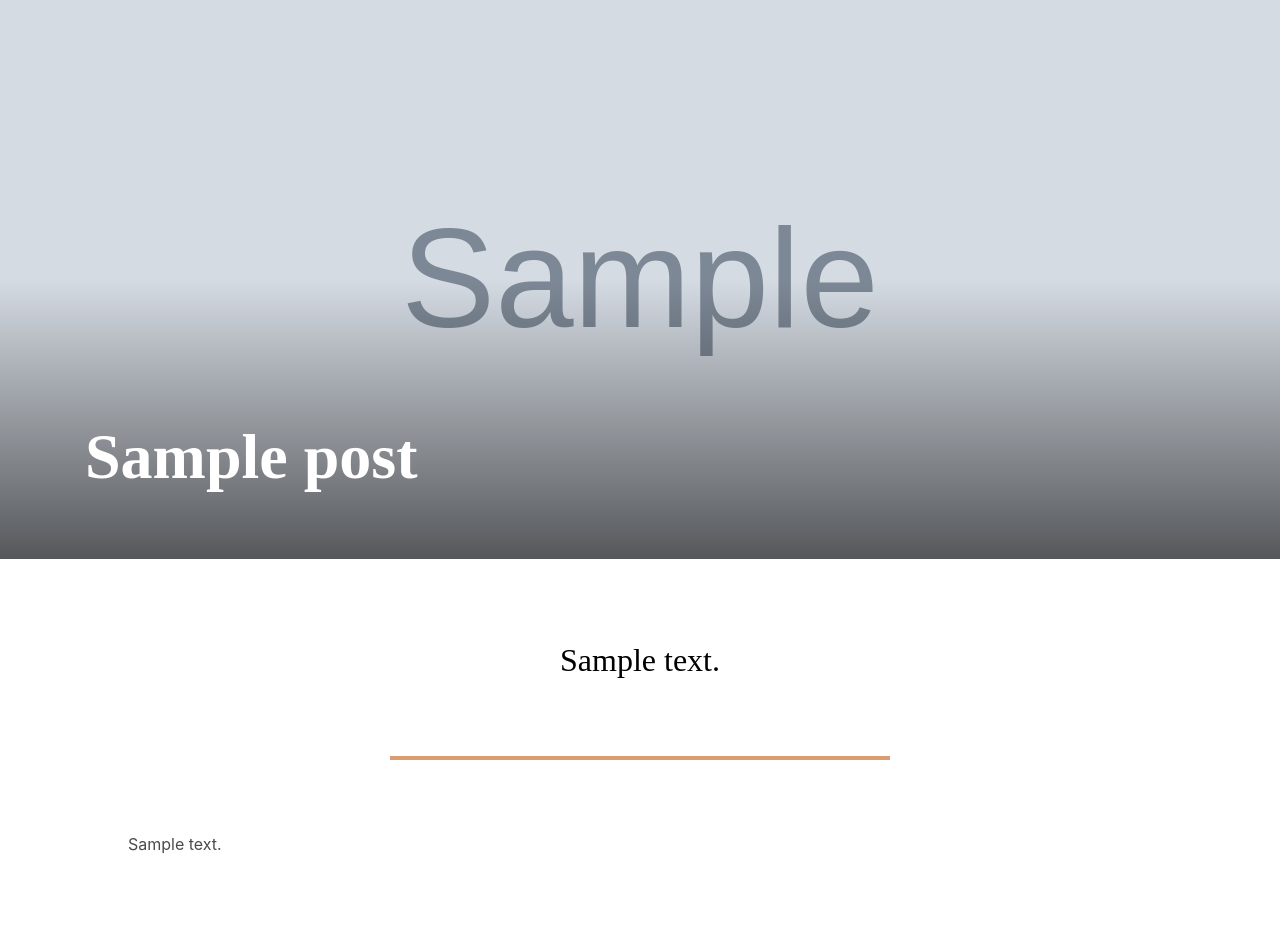
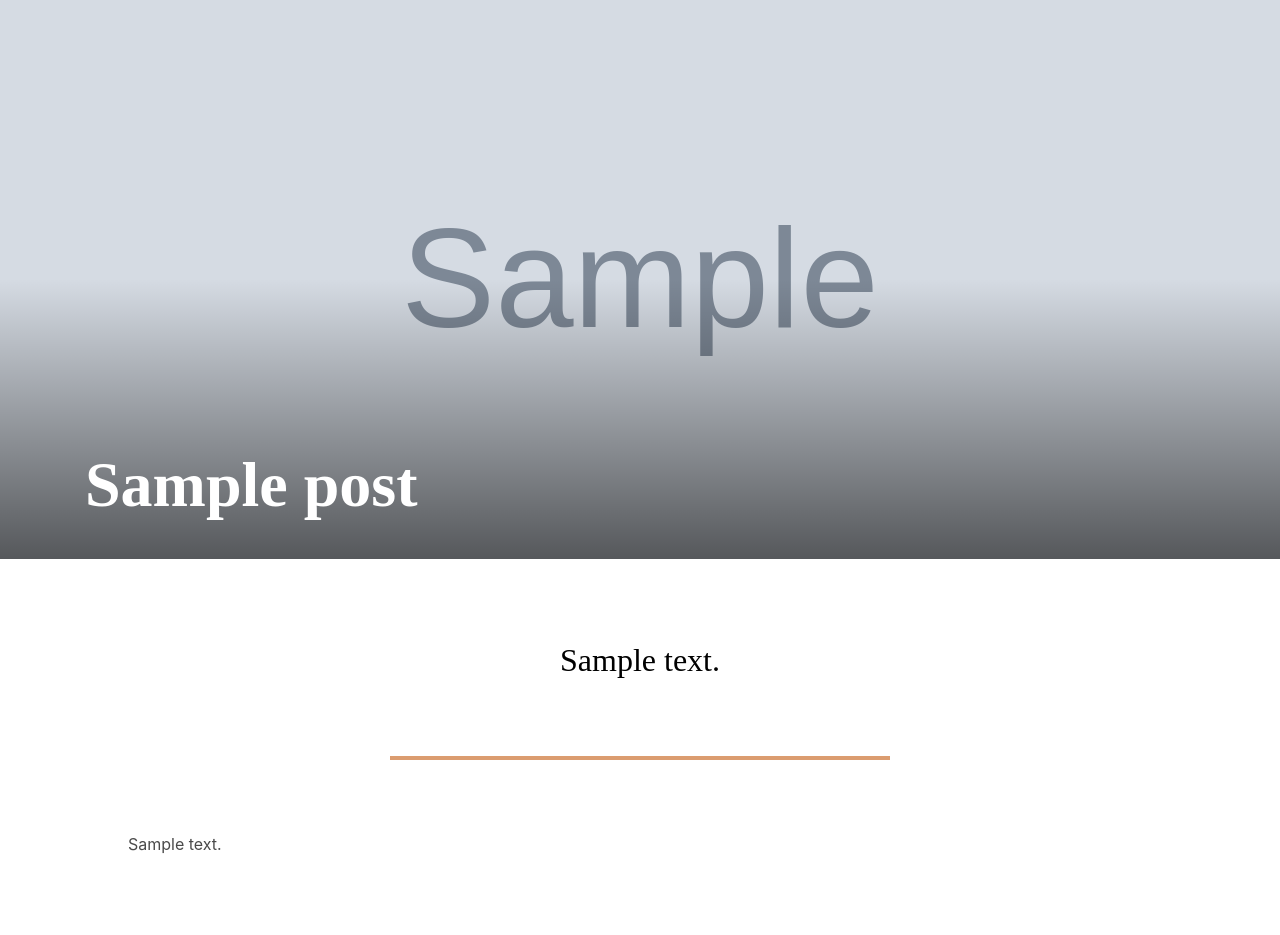
Before and after one commit to gleb-skobinsky/critics, a Django app: page /articles/1/ in a window 1280 px wide. Shown: the part 147-1082 px from the top of the page. Run offline with Django 4.2, Linux system fonts and the light colour scheme; tables that the repository leaves empty hold one stand-in row (values such as "Sample post"); grey boxes marked "Sample" are stand-in pictures; some libraries are stand-ins or nearby versions.

Commit message:
Fix line height

```diff
--- a/static/article.css
+++ b/static/article.css
@@ -30,7 +30,7 @@
   font-style: normal;
   font-weight: 700;
   font-size: 32px;
-  line-height: 75px;
+  line-height: 1.2rem;
   padding-left: 60px;
   padding-right: 60px;
 }
```
